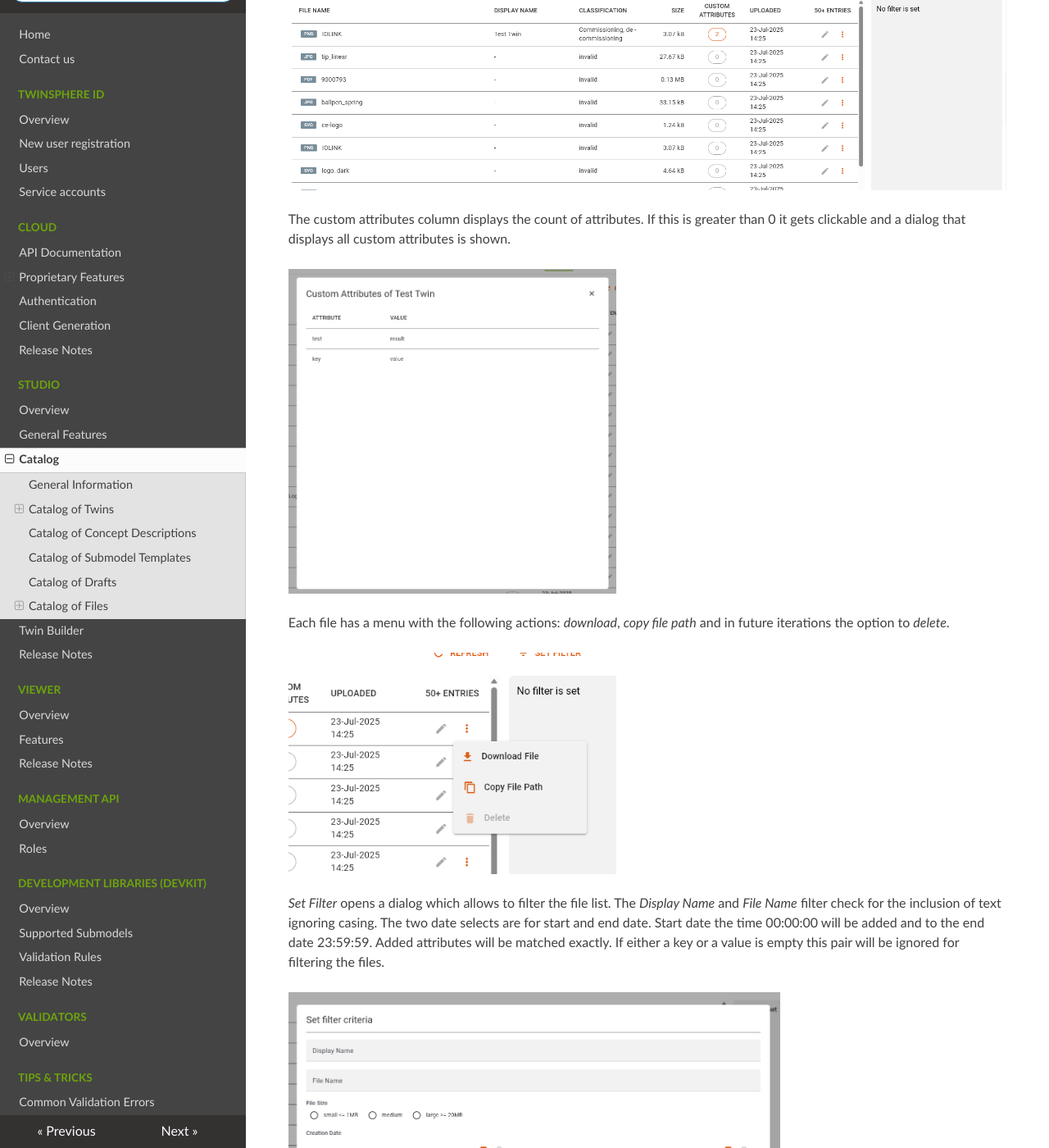
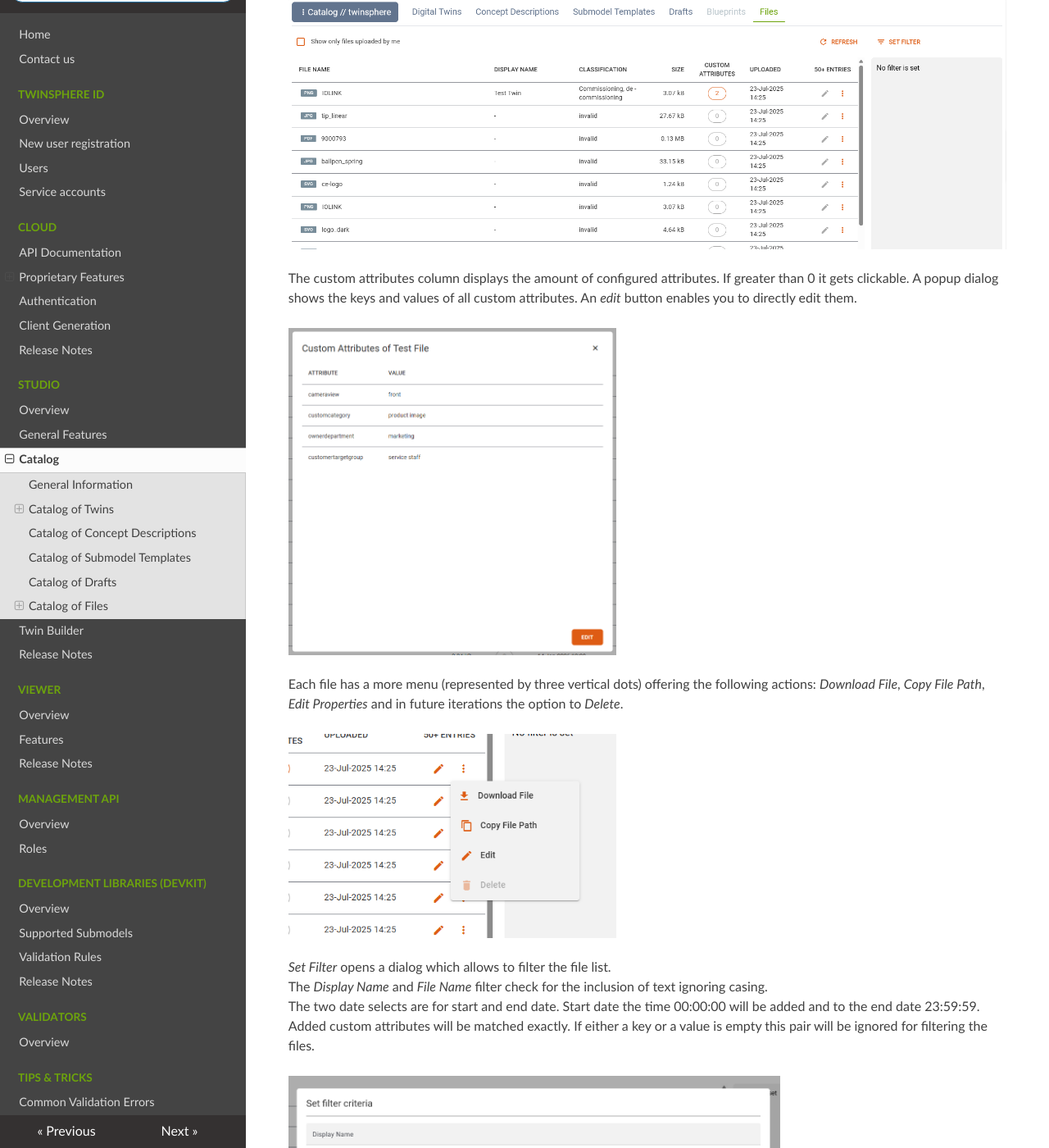
Before and after one commit to twinsphere/twinsphere.github.io, an MkDocs documentation site: the page built from docs/studio-catalog.md, in a window 1280 px wide and 1400 px high, scrolled down 6152 px. Shown: the whole window at 82% size. Built offline with MkDocs 1.6.1, drawn with Linux system fonts in a browser that asks for light colours; nearby versions of some CDN libraries; some of the changed text lies outside the part shown.

Commit message:
feat(studio): review file catalog docs

```diff
--- a/docs/studio-catalog.md
+++ b/docs/studio-catalog.md
@@ -147,21 +147,23 @@
 
 ## Catalog of Files
 
-In this catalog all *files* of the twinsphere are displayed. The classification value is displayed according to the
-[Handover Documentation Submodel](https://industrialdigitaltwin.io/idta-submodel-templates/Handover%20Documentation/v2.0/index.html#_annex_b_how_does_the_submodel_handover_documentation_relates_to_the_submodel_intelligent_information_for_use).
-Values that are not in this list will be displayed as *invalid* and empty values display *"-"*.
-Filesize is shown as kilo byte value until it reaches 0.1 mega byte
-then the MB unit is used up to the maximum size of 100 MB.
+This catalog lists all *files* of [twinsphere's file repository](cloud-documentation.md#file-repository).
+
+The classification value is displayed according to
+VDI 2770 Blatt 1: 2020, see respective table at [Handover Documentation Submodel](https://industrialdigitaltwin.io/idta-submodel-templates/Handover%20Documentation/v2.0/index.html#_annex_b_how_does_the_submodel_handover_documentation_relates_to_the_submodel_intelligent_information_for_use).
+Values that are not in this list will be displayed as *invalid* and empty values are represented by a dash (*-*).
+
+The file size is given in kilo bytes for values below 100 kB and in mega bytes if larger.
 
 ![File Catalog](img/twinstudio_catalog_file_overview.png){:width='1000'}
 
-The custom attributes column displays the count of attributes. If this is greater than 0 it gets clickable and
-a dialog that displays all custom attributes is shown.
+The custom attributes column displays the amount of configured attributes. If greater than 0 it gets clickable. A popup
+dialog shows the keys and values of all custom attributes. An *edit* button enables you to directly edit them.
 
 ![Custom Attributes](img/twinstudio_catalog_file_customattributes.png){:width='400'}
 
-Each file has a menu with the following actions:
-*download*, *copy file path* and in future iterations the option to *delete*.
+Each file has a more menu (represented by three vertical dots) offering the following actions:
+*Download File*, *Copy File Path*, *Edit Properties* and in future iterations the option to *Delete*.
 
 ![File Actions](img/twinstudio_catalog_file_actions.png){:width='400'}
 
@@ -169,19 +171,19 @@
 The *Display Name* and *File Name* filter check for the inclusion of text ignoring casing.
 The two date selects are for start and end date.
 Start date the time 00:00:00 will be added and to the end date 23:59:59.
-Added attributes will be matched exactly.
+Added custom attributes will be matched exactly.
 If either a key or a value is empty this pair will be ignored for filtering the files.
 
 ![Filterdialog](img/twinstudio_catalog_file_filterdialog.png){:width='600'}
 
 ### Edit File Properties
 
-To edit the properties of a file, you can click on the pencil icon or on the “Edit” entry in the menu.
+To edit the properties of a file, you can click on the pencil icon or on the "Edit Properties" entry in the menu.
 
 ![FilePropertiesEditButton](img/twinstudio_catalog_file_edit_buttons.png){:width='600'}
 
 You can change the display name and classification of the file. You can also store user-defined attributes for a file.
-An attribute consists of a key and a value, which must not be longer than 2048 characters.
+An attribute consists of a key and a value, which both must not be longer than 2048 characters.
 A key must be unique in the list of attributes.
 
 ![FilePropertiesEditDialog](img/twinstudio_catalog_file_edit_properties_dialog.png){:width='600'}
```
Also changed, not shown: docs/img/twinstudio_catalog_file_actions.png, docs/img/twinstudio_catalog_file_customattributes.png.
